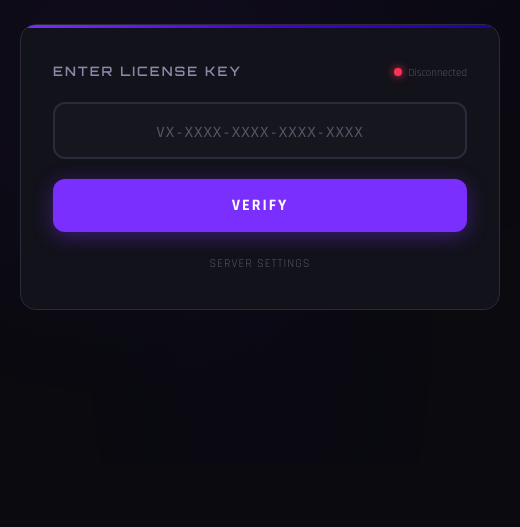
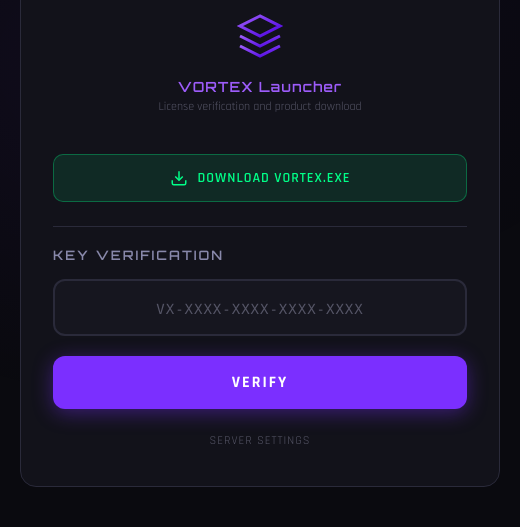
Before and after one commit to dadamoayu2-coder/vortex, an Electron app: page public/license.html in a window 520 px wide. Shown: the part 337-864 px from the top of the page. Before the commit the page ends 800 px from the top, so only its background shows below. Drawn offline with Linux system fonts and the light colour scheme.

Commit message:
Launcher download from GitHub Releases
- Add /api/download-url endpoint (configurable repo + tag)
- license.html: Download button always visible, downloads VORTEX.exe from GitHub
- license.html: Key verification shows success message without download section
- panel.html: Settings for GitHub repo and launcher version tag
- Admin can configure which release to point to

```diff
--- a/public/license.html
+++ b/public/license.html
@@ -219,21 +219,41 @@
 
       <div class="license-card">
         <div style="display:flex;align-items:center;justify-content:space-between;margin-bottom:20px">
-          <h3 style="margin:0">Enter License Key</h3>
+          <h3 style="margin:0">Download Launcher</h3>
           <span id="connStatus"><span class="status-dot disconnected"></span><span style="font-size:11px;color:var(--text-muted)">Disconnected</span></span>
         </div>
 
-        <input type="text" id="keyInput" class="key-input" placeholder="VX-XXXX-XXXX-XXXX-XXXX" maxlength="30" autocomplete="off" spellcheck="false">
-        <button class="verify-btn" id="verifyBtn" onclick="verifyKey()">Verify</button>
-
-        <div id="message" class="message"></div>
-
-        <div id="downloadSection" class="download-section">
-          <div class="product-info" id="productInfo"></div>
+        <div id="downloadSection" class="download-section show">
+          <div style="text-align:center;padding:20px 0">
+            <svg viewBox="0 0 24 24" fill="none" stroke="var(--accent-light)" stroke-width="1.5" width="48" height="48" style="margin-bottom:12px">
+              <defs>
+                <linearGradient id="grad3" x1="0%" y1="0%" x2="100%" y2="100%">
+                  <stop offset="0%" style="stop-color:#9d5cfa"/>
+                  <stop offset="100%" style="stop-color:#4a00e0"/>
+                </linearGradient>
+              </defs>
+              <path d="M12 2L2 7l10 5 10-5-10-5z" stroke="url(#grad3)"/>
+              <path d="M2 17l10 5 10-5" stroke="url(#grad3)"/>
+              <path d="M2 12l10 5 10-5" stroke="url(#grad3)"/>
+            </svg>
+            <div style="font-family:var(--font-display);font-size:14px;font-weight:600;letter-spacing:1px;color:var(--accent-light);margin-bottom:4px">VORTEX Launcher</div>
+            <div style="font-size:12px;color:var(--text-muted);margin-bottom:20px">License verification and product download</div>
+          </div>
           <button class="download-btn" id="downloadBtn" onclick="downloadLauncher()">
             <svg viewBox="0 0 24 24" fill="none" stroke="currentColor" stroke-width="2" width="18" height="18"><path d="M21 15v4a2 2 0 01-2 2H5a2 2 0 01-2-2v-4"/><polyline points="7 10 12 15 17 10"/><line x1="12" y1="15" x2="12" y2="3"/></svg>
-            Download Launcher
+            Download VORTEX.exe
           </button>
+        </div>
+
+        <div style="margin-top:24px;border-top:1px solid var(--border);padding-top:20px">
+          <div style="display:flex;align-items:center;justify-content:space-between;margin-bottom:16px">
+            <h3 style="margin:0;font-family:var(--font-display);font-size:13px;font-weight:600;letter-spacing:2px;text-transform:uppercase;color:var(--text-secondary)">Key Verification</h3>
+          </div>
+
+          <input type="text" id="keyInput" class="key-input" placeholder="VX-XXXX-XXXX-XXXX-XXXX" maxlength="30" autocomplete="off" spellcheck="false">
+          <button class="verify-btn" id="verifyBtn" onclick="verifyKey()">Verify</button>
+
+          <div id="message" class="message"></div>
         </div>
 
         <div class="settings-toggle">
@@ -333,7 +353,6 @@
       btn.disabled = true;
       btn.innerHTML = '<div class="spinner"></div> Verifying...';
       document.getElementById('message').className = 'message';
-      document.getElementById('downloadSection').classList.remove('show');
 
       try {
         const res = await fetch(serverUrl + '/api/verify', {
@@ -344,11 +363,8 @@
         const data = await res.json();
 
         if (data.success) {
-          showMessage('Key verified successfully!', 'success');
+          showMessage('Key verified! Open VORTEX Launcher to download ' + (data.product?.name || 'product'), 'success');
           currentLaunchToken = data.launchToken;
-          document.getElementById('productInfo').innerHTML =
-            `<div class="product-icon">${data.product.icon || '📦'}</div><div class="product-name">${data.product.name}</div>`;
-          document.getElementById('downloadSection').classList.add('show');
           setConnStatus(true);
         } else {
           showMessage(data.error || 'Verification failed', 'error');
@@ -363,12 +379,16 @@
     }
 
     async function downloadLauncher() {
-      if (!currentLaunchToken || !serverUrl) return;
+      if (!serverUrl) {
+        showMessage('Please configure server address first', 'error');
+        document.getElementById('serverConfig').classList.add('show');
+        return;
+      }
       try {
-        const res = await fetch(serverUrl + '/api/launch/' + currentLaunchToken);
+        const res = await fetch(serverUrl + '/api/download-url');
         const data = await res.json();
-        if (data.downloadToken) {
-          window.location.href = serverUrl + '/api/dl/' + data.downloadToken;
+        if (data.url) {
+          window.location.href = data.url;
         }
       } catch (e) {
         showMessage('Download failed', 'error');
```
Also changed, not shown: public/panel.html (+15 -1 lines), server/core.js (+10 -0 lines).
